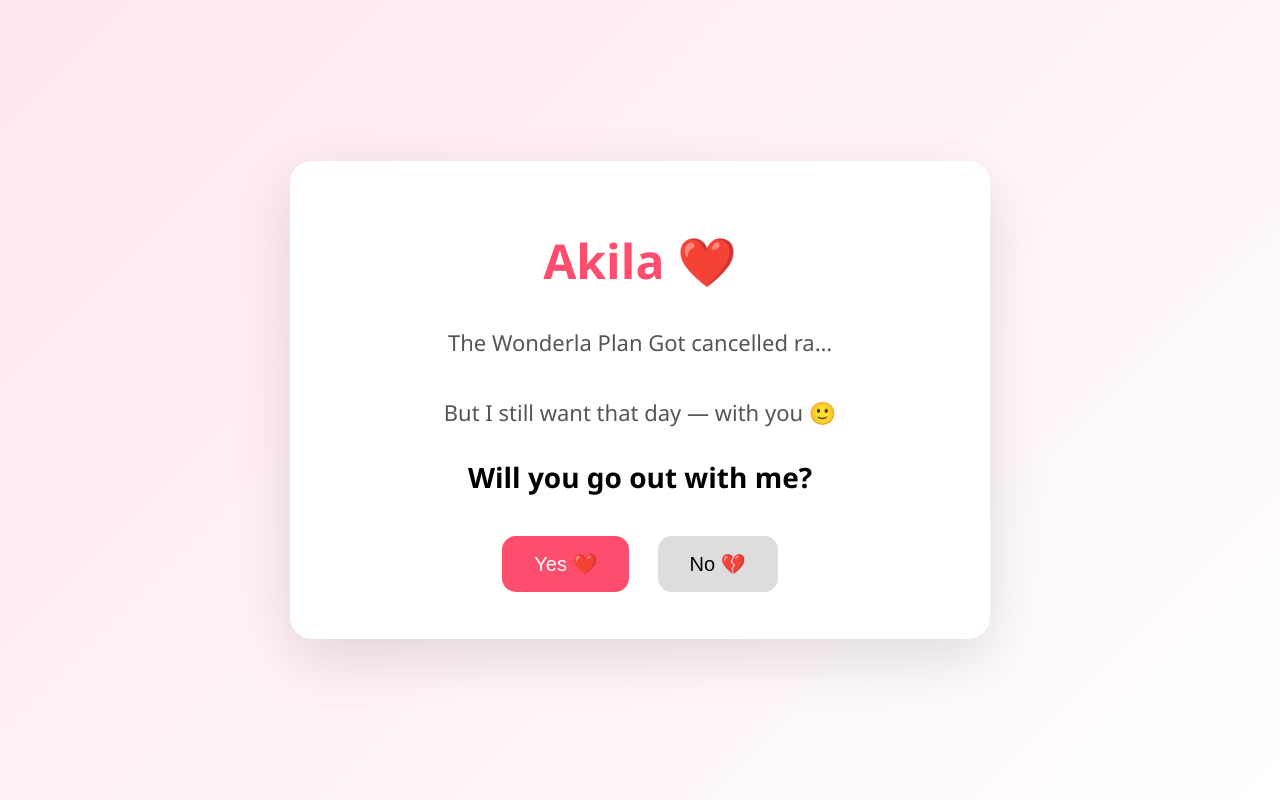
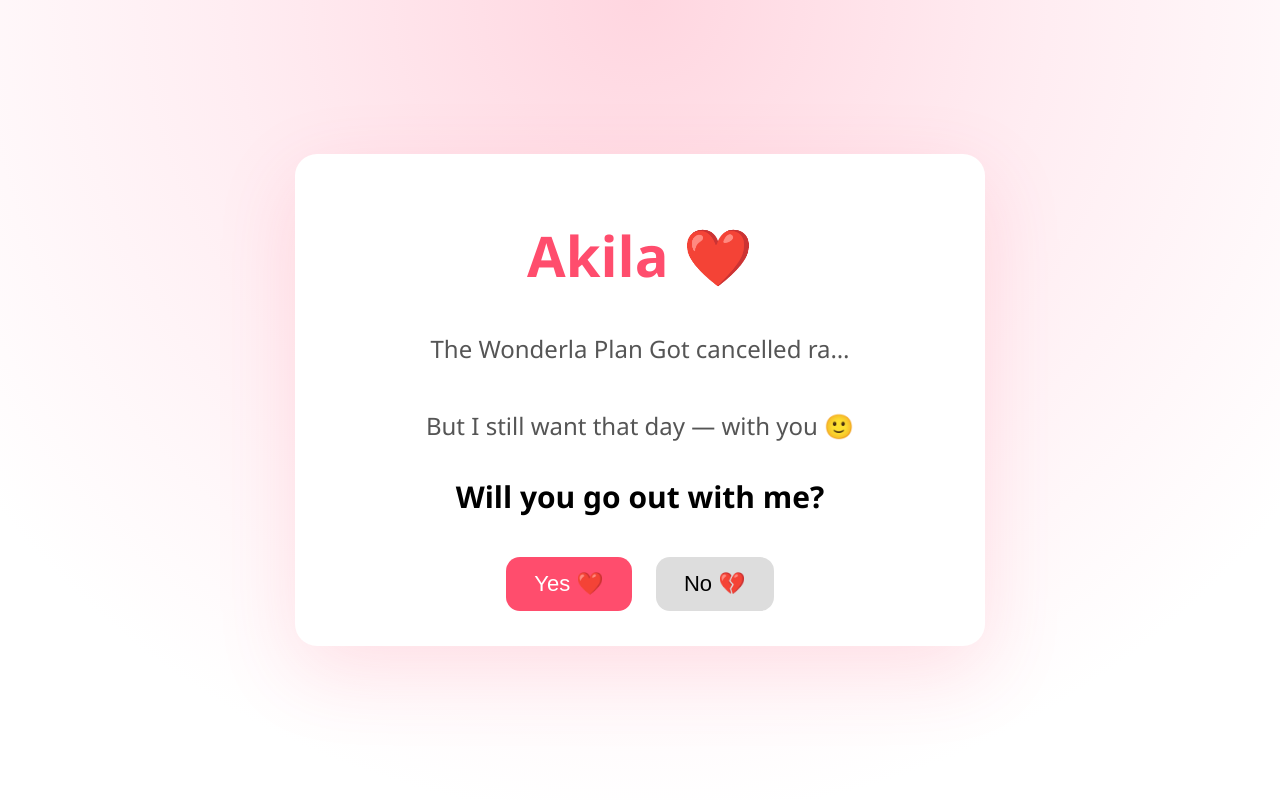
Before and after one commit to Karthik-1102/myAPP, a website: page index.html in a window 1280 px wide. Drawn offline with Linux system fonts and the light colour scheme.

Commit message:
commit 000size 8

```diff
--- a/index.html
+++ b/index.html
@@ -42,7 +42,7 @@
 body {
   margin: 0;
   font-family: 'Segoe UI', sans-serif;
-  background: linear-gradient(135deg, #ffe6f0, #ffffff);
+  background: radial-gradient(circle at top, #ffd6e0, #ffedf2 40%, #ffffff 80%);
   display: flex;
   justify-content: center;
   align-items: center;
@@ -51,26 +51,28 @@ body {
 
 .card {
   background: white;
-  padding: 35px 25px;   /* reduced */
+  padding: 25px 20px;   /* tighter */
   border-radius: 22px;
   text-align: center;
   width: 95%;
   max-width: 650px;
-  box-shadow: 0 20px 60px rgba(0,0,0,0.12);
+  box-shadow: 0 25px 80px rgba(255, 77, 109, 0.15);
 }
+
 h1 {
   color: #ff4d6d;
-  font-size: 48px;   /* BIG, clean */
+  font-size: 56px;   /* big presence */
 }
 
 p {
-  font-size: 22px;
-  line-height: 1.8;
+  font-size: 24px;
+  line-height: 1.7;
 }
 
 h3 {
-  font-size: 28px;
+  font-size: 30px;
 }
+
 
 .heart {
   display: inline-block;
@@ -108,13 +110,17 @@ p {
 
 
 button {
-  margin: 12px;
-  padding: 16px 32px;
+  margin: 10px;
+  padding: 14px 28px;
   border: none;
   border-radius: 14px;
-  font-size: 20px;
+  font-size: 22px;
   cursor: pointer;
-  transition: 0.3s;
+  transition: 0.25s ease;
+}
+
+.yes:hover {
+  transform: scale(1.08);
 }
 
 .yes {
```
